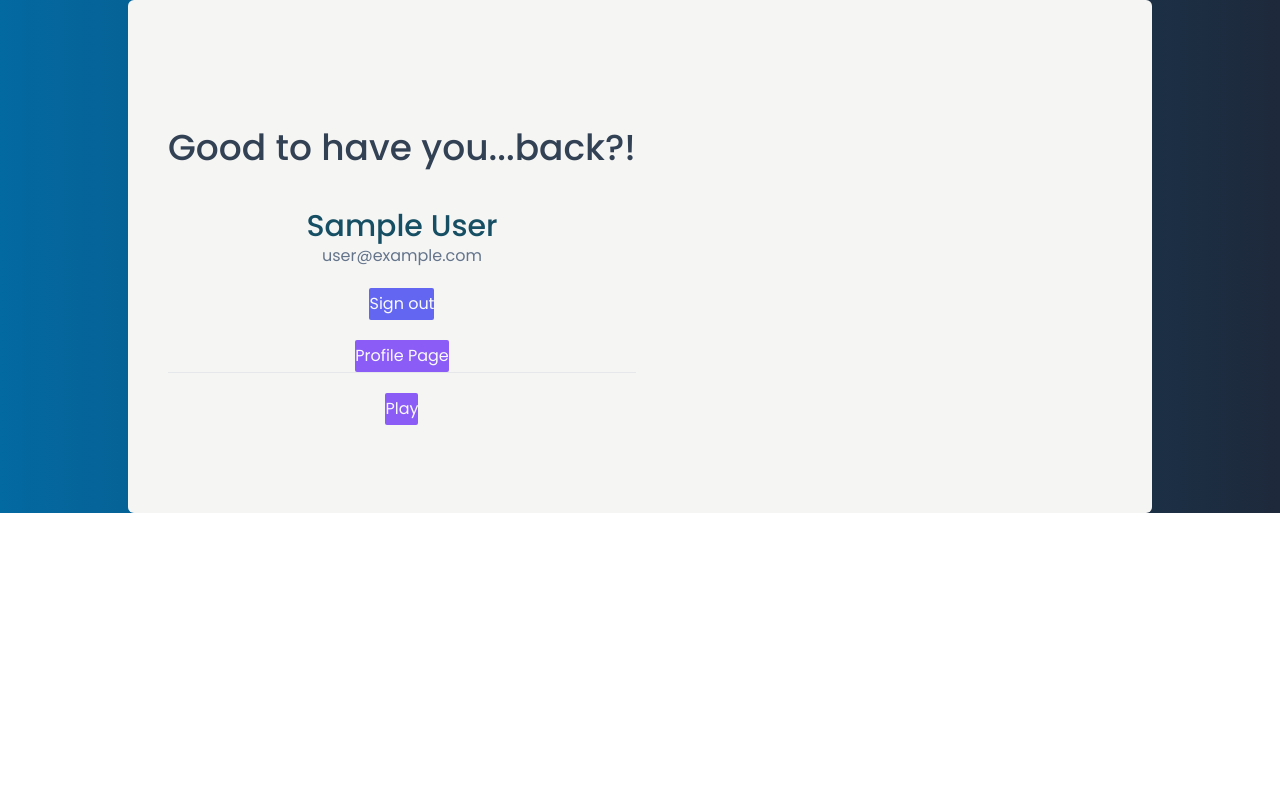
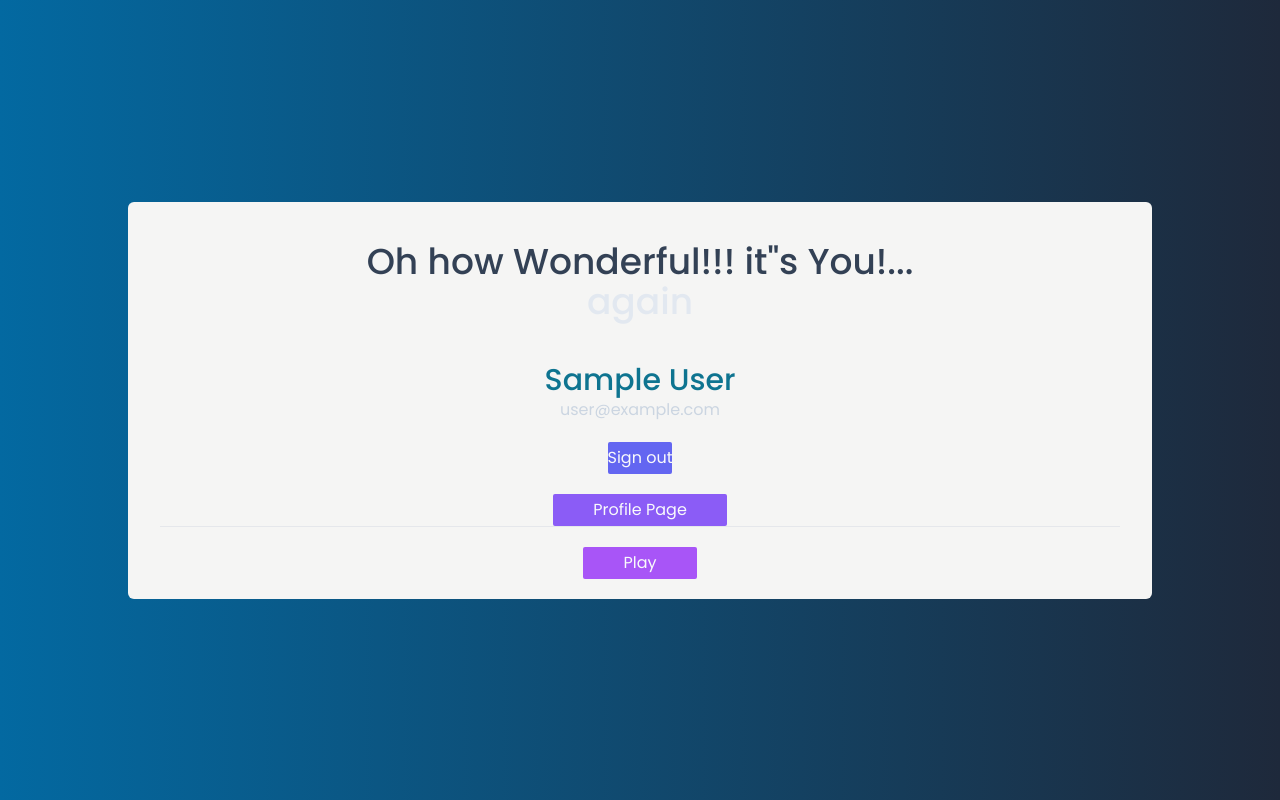
Before and after one commit to CeMaGo/Spiced-Finale, a Next.js app: page / in a window 1280 px wide. Built offline with nearby package versions, Linux system fonts and the light colour scheme; no server answers; sample sign-in values are in the browser's storage.

Commit message:
Login, register,welcome page acceptable...

```diff
--- a/layout/layout.js
+++ b/layout/layout.js
@@ -2,10 +2,10 @@ import React from "react";
 
 export default function Layout({ children }) {
   return (
-    <div className="flex bg-scroll bg-gradient-to-r from-sky-700 to-slate-800">
-      <div className="m-auto bg-stone-100 rounded-md w-4/5  grid ">
+    <div className="flex min-h-screen bg-gradient-to-r from-sky-700 to-slate-800">
+      <div className="bg-scroll m-auto bg-stone-100 rounded-md w-4/5  grid ">
         <div className=" flex-row justify-evenly">
-          <div className="flex text-center p-2 ">{children}</div>
+          <div className="text-center ">{children}</div>
         </div>
       </div>
     </div>
--- a/pages/index.js
+++ b/pages/index.js
@@ -46,22 +46,24 @@ function Guest() {
 
 function User({ session, handleSignOut }) {
   return (
-    <main className="container mx-auto text-center py-20">
+    <main className=" bg-scroll container mx-auto align-middle justify-evenly ">
       <h3 className="text-4xl text-slate-700 font-bold py-10">
-        Good to have you...back?!
+        Oh how Wonderful!!! it"s You!...
+        <br />
+        <span className="text-slate-200">again</span>
       </h3>
 
       <div className="details">
-        <h5 className="text-3xl text-cyan-900 font-semibold ">
+        <h5 className="text-3xl text-cyan-700 font-semibold ">
           {session.user.name}
         </h5>
-        <h5 className="text-1xl text-slate-500  ">{session.user.email}</h5>
+        <h5 className="text-1xl text-slate-300  ">{session.user.email}</h5>
       </div>
 
       <div className="flex justify-center">
         <button
           onClick={handleSignOut}
-          className="mt-5 px-1- py-1 rounded-sm bg-indigo-500 text-gray-50"
+          className="mt-5 px-5- py-1 rounded-sm bg-indigo-500 text-gray-50"
         >
           Sign out
         </button>
@@ -70,16 +72,16 @@ function User({ session, handleSignOut }) {
       <div className="flex justify-center">
         <Link
           href={"/profile"}
-          className="mt-5 px10 py-1 rounded-sm bg-violet-500 text-gray-50"
+          className="mt-5 px-10 py-1 rounded-sm bg-violet-500 text-gray-50"
         >
           Profile Page
         </Link>
       </div>
-      <hr></hr>
+      <hr className=""></hr>
       <div className="flex justify-center">
         <Link
           href={"/player"}
-          className="mt-5 px10 py-1 rounded-sm bg-violet-500 text-gray-50"
+          className="m-5 p-10 py-1 rounded-sm bg-purple-500 text-gray-50"
         >
           Play
         </Link>
--- a/pages/login.js
+++ b/pages/login.js
@@ -46,7 +46,7 @@ export default function Login() {
         <title>Login</title>
       </Head>
 
-      <section className="w-3/4 mx-auto flex flex-col gap-8 ">
+      <section className=" bg-scroll w-3/4 mx-auto flex flex-col gap-8 ">
         <div className="title">
           <h1 className="text-gray-800 text-4xl font-bold py-4">Login</h1>
           <p className=" w-4/4 mx-auto text-gray-400">
--- a/pages/player.js
+++ b/pages/player.js
@@ -2,6 +2,7 @@ import React from "react";
 import Bubbles from "@/components/MusicBubbles/MusicBubbles";
 import UrgeWithPleasureComponent from "../components/Countdown/Countdown";
 import Tracks from "@/components/Tracks/Tracks";
+import Link from "next/link";
 
 function Player() {
   return (
@@ -12,6 +13,17 @@ function Player() {
         <UrgeWithPleasureComponent className=" grid grid-cols-2 justify-evenly" />
       </div>
       <Tracks />
+      <div className="h-20 align-middle justify-evenly flex bg-slate-300 mt-10">
+        <Link
+          href={
+            "https://i.kym-cdn.com/photos/images/original/001/022/360/d0d.jpg"
+          }
+          rel="Thank you and good night"
+          className="h-30 justify-evenly mt-7"
+        >
+          Click me
+        </Link>
+      </div>
     </div>
   );
 }
```
